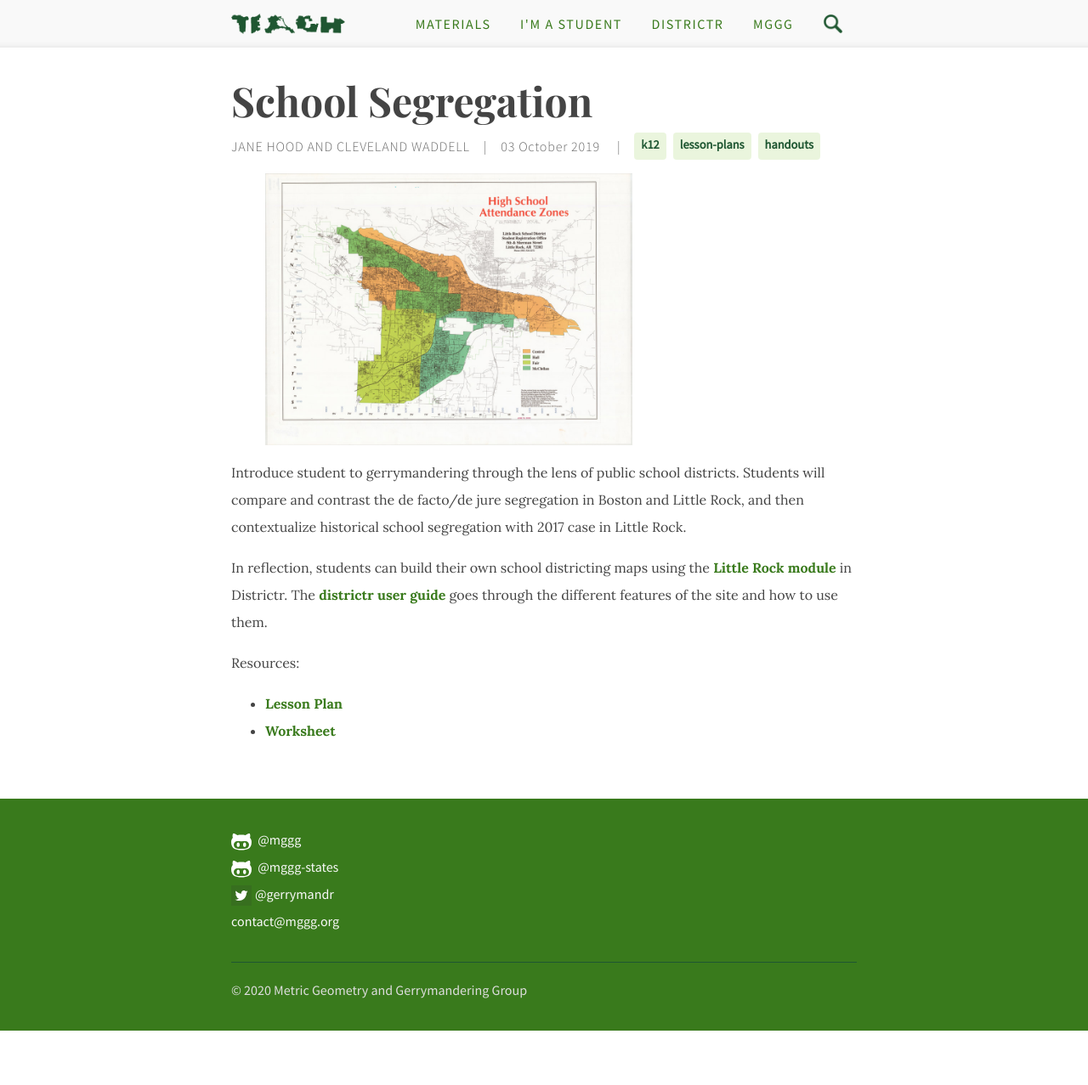
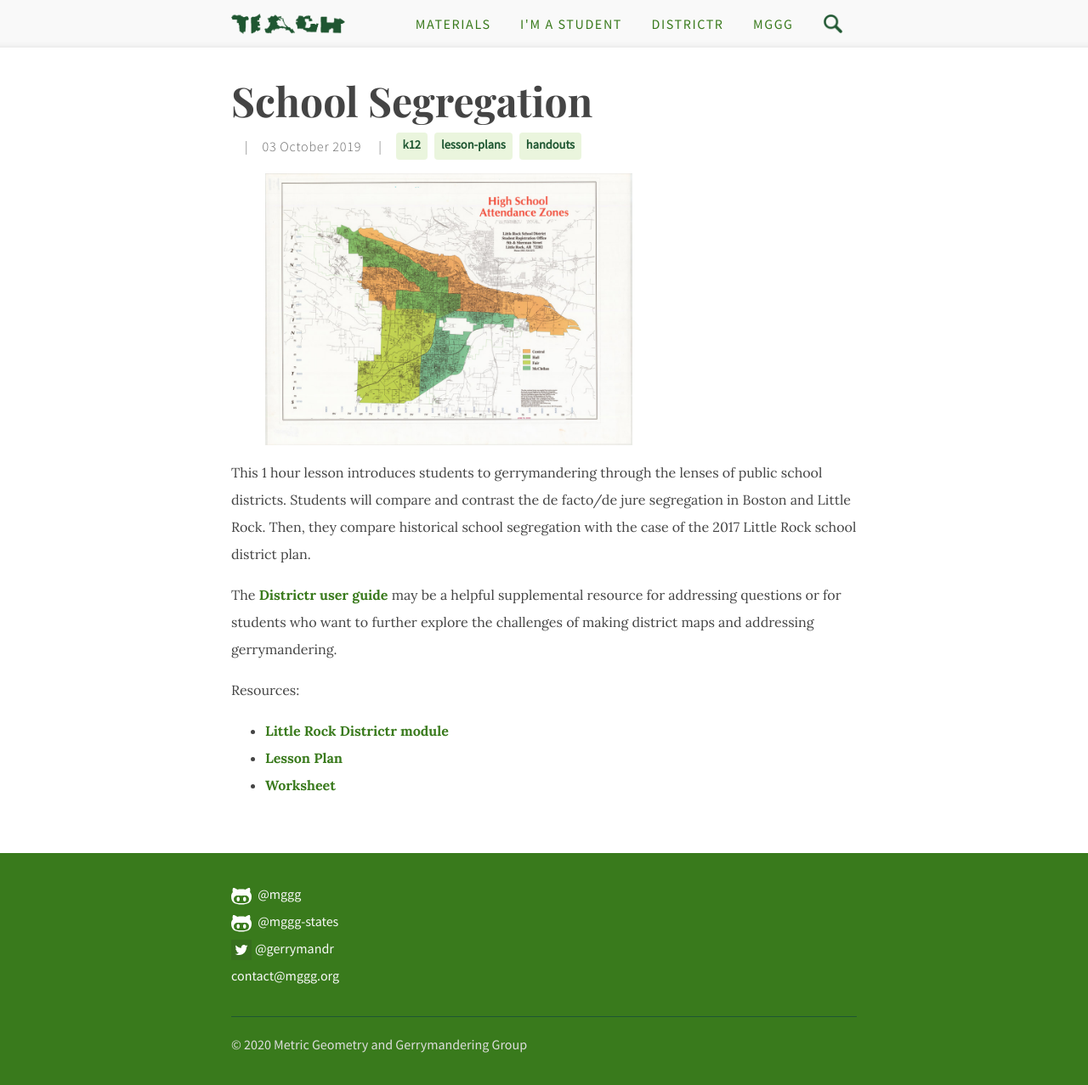
Before and after one commit to jenni-niels/teach-gerry, a Jekyll site: the page built from _posts/2019-09-24-little-rock.md, in a window 1280 px wide. Shown: the whole page at 85% size. Built offline with Jekyll 4.4.1, drawn with Linux system fonts in a browser that asks for light colours; our own code applies the rules of GitHub Pages for plain Markdown files; before the commit the page ends 1213 px from its top, so only the background shows below that.

Commit message:
Expanded/revised descriptions
Outliers, little rock, mapping with districtr, vrdi-gis, vrdi-vra

```diff
--- a/_posts/2019-09-24-little-rock.md
+++ b/_posts/2019-09-24-little-rock.md
@@ -6,25 +6,16 @@ categories:
   - social_science
 tags: [k12, lesson-plans, handouts]
 description:
-    Introduction to gerrymandering through the lens of public school districts.
-    Compare and contrast the de facto/de jure segregation in Boston and Little Rock,
-    and contextualize historical school segregation with 2017 case in Little Rock.
-authors: Jane Hood and Cleveland Waddell
+    This 1 hour lesson introduces students to gerrymandering through the lenses of public school districts. Students will compare and contrast the de facto/de jure segregation in Boston and Little Rock. Then, they compare historical school segregation with the case of the 2017 Little Rock school district plan.
 image: "uploads/little_rock.jpg"
 featured: true
 ---
 
-Introduce student to gerrymandering through the lens of public school districts.
-Students will compare and contrast the de facto/de jure segregation in Boston
-and Little Rock, and then contextualize historical school segregation with 2017
-case in Little Rock.
+This 1 hour lesson introduces students to gerrymandering through the lenses of public school districts. Students will compare and contrast the de facto/de jure segregation in Boston and Little Rock. Then, they compare historical school segregation with the case of the 2017 Little Rock school district plan.
 
-In reflection, students can build their own school districting maps using the
-[Little Rock module](https://districtr.org/new/ar) in Districtr.
-The [districtr user guide](https://districtr.org/guide) goes through the
-different features of the site and how to use them.
-
+The [Districtr user guide](https://districtr.org/guide) may be a helpful supplemental resource for addressing questions or for students who want to further explore the challenges of making district maps and addressing gerrymandering.
 
 Resources:
+* [Little Rock Districtr module](https://districtr.org/new/ar)
 * [Lesson Plan](https://sites.tufts.edu/teachgerry2019/files/2019/07/School-Bussing-Lesson-Plan_-Teacher-Guide.pdf)
 * [Worksheet](https://sites.tufts.edu/teachgerry2019/files/2019/07/School-Bussing-Lesson-Plan_-Student-Version.pdf)
```
Also changed, not shown: _posts/2019-09-20-outliers.md (+1 -1 lines), _posts/2019-09-27-mapping-with-districtr.md (+4 -10 lines), _posts/2019-10-31-vrdi-gis.md (+1 -1 lines), _posts/2019-10-31-vrdi-vra.md (+3 -2 lines).
